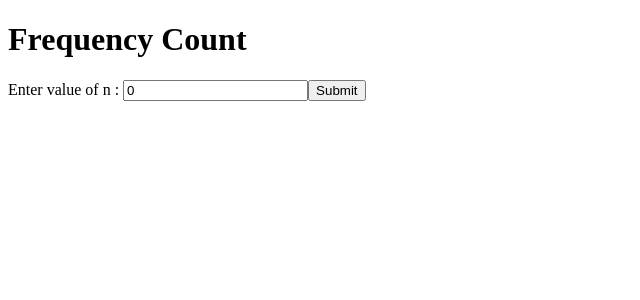
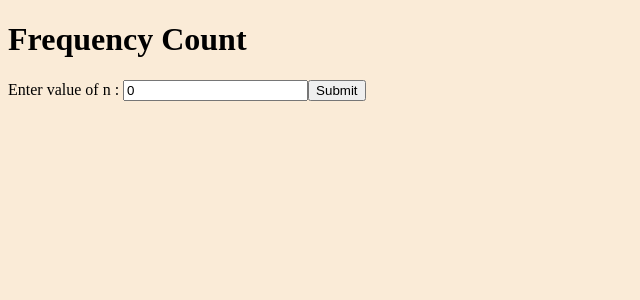
Before and after one commit to akshay-damodaran/frequencycount, a React app: page / in a window 1280 px wide. Shown: the top 300 px of the page, without its empty margins (0-640 px from the left). Built offline with nearby package versions, Linux system fonts and the light colour scheme.

Commit message:
Adding basic css

```diff
--- /dev/null
+++ b/src/app/index.css
@@ -0,0 +1,5 @@
+body {
+  /* background: url('../public/images/bg1.jpg'); */
+  /* background-: url('/src/public/images/bg.jpg'); */
+  background-color: antiquewhite;
+}
--- a/src/app/index.js
+++ b/src/app/index.js
@@ -3,6 +3,8 @@
 import React from 'react';
 import { render } from 'react-dom';
 import '@babel/polyfill';
+
+import './index.css';
 
 import App from './App';
 
```
